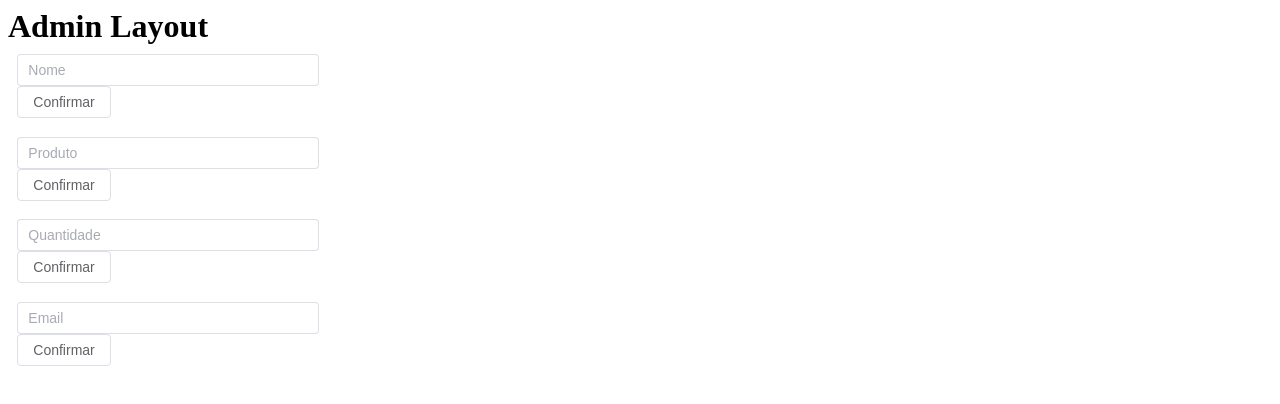
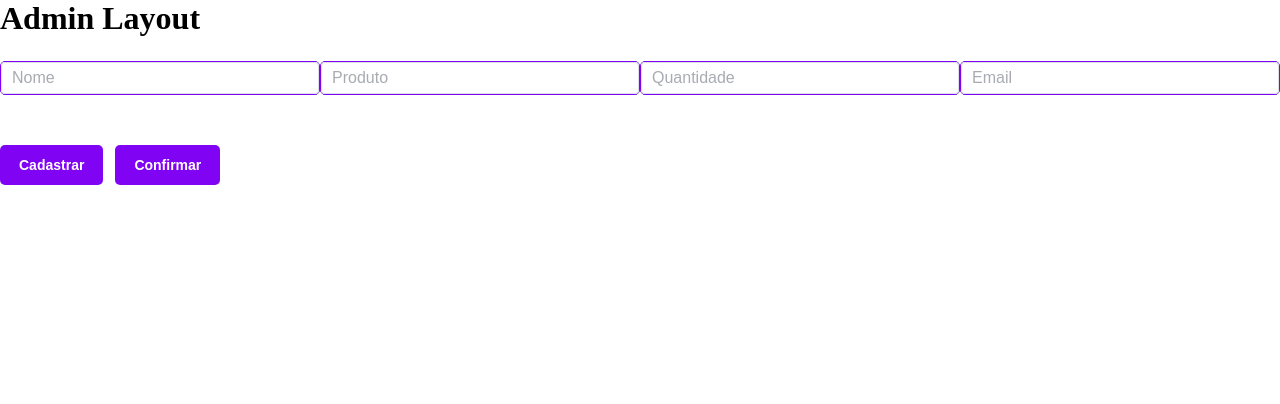
Before and after one commit to marcos-jesus/e-commerce-admin, a Vue app: page / in a window 1280 px wide. Shown: the top 404 px of the page. Built offline with nearby package versions, Linux system fonts and the light colour scheme.

Commit message:
add components global.

```diff
--- a/src/App.vue
+++ b/src/App.vue
@@ -4,5 +4,5 @@
 <script setup>
   import Admin from '@/layout/Admin.vue'
 </script>
-<style scoped>
+<style src="@/styles/globalStyles.css">
 </style>
--- /dev/null
+++ b/src/components/Button/Button.css
@@ -0,0 +1,25 @@
+.ElButton {
+  background-color: #8004f3;
+  color: white;
+  font-weight: bold;
+  margin-top: 2.5rem;
+  border-radius: 5px;
+  border: none;
+  cursor: pointer;
+}
+
+.el-button > span {
+  background: none;
+}
+
+.ElButton:hover {
+  background-color: black;
+  font-weight: bold;
+  color: white;
+}
+
+.ElButton:focus {
+  background-color: #fdd300;;
+  font-weight: bold;
+  color:black;
+}
--- /dev/null
+++ b/src/components/Button/Button.vue
@@ -0,0 +1,33 @@
+<template>
+
+  <ElButton
+    :size="button?.size"
+    class="ElButton"
+  >
+  {{ props.button?.name }}
+  </ElButton>
+
+</template>
+<script setup lang="ts">
+  import { defineProps, reactive } from 'vue'
+  import { ElButton } from 'element-plus';
+
+  interface ButtonProps {
+    name: String,
+    size: String,
+    backgroundColor: String,
+  }
+
+  const props = defineProps({
+    button: {
+      type: Object as () => ButtonProps,
+    }
+  })
+
+  const styles = reactive({
+    backgroundColor: '',
+  })
+
+
+</script>
+<style scoped src="./Button.css"></style>
--- a/src/components/Input/Input.css
+++ b/src/components/Input/Input.css
@@ -1,4 +1,15 @@
 .ElInput {
   width: 20rem;
-  padding: 0.582rem;
+  margin-bottom: 10px;
+  margin-top: 1.5rem;
+  border-radius: 5px;
+  border: 1px solid #8004f3;
+  color:white;
+  font-weight: 500;
+  font-size: 16px;
+  background-color:#29292e ;
 }
+
+.ElInput:hover {
+  border: 1px solid #fdd300;
+}
--- a/src/components/Input/Input.vue
+++ b/src/components/Input/Input.vue
@@ -1,18 +1,22 @@
 <template>
-  <div class="ElInput">
-    <ElInput :type="props.input?.type" :id="props.input?.id" :placeholder="input?.label_name" v-model="text"></ElInput>
-    <ElButton> Confirmar</ElButton>
-  </div>
+
+    <ElInput
+      class="ElInput"
+      :type="props.input?.type"
+      :id="props.input?.id"
+      :placeholder="input?.label_name"
+      v-model="text"
+    />
+
 </template>
 
 <script setup lang="ts">
+  import { ref } from 'vue';
   import { defineProps } from 'vue'
-  import { ref } from 'vue';
 
-  import { ElButton } from 'element-plus';
   import { ElInput } from 'element-plus';
 
-  interface Input {
+  interface InputProps {
     id: string,
     type: string,
     label_name: string,
@@ -21,13 +25,12 @@
 
   const props = defineProps({
     input: {
-      type: Object as () => Input,
+      type: Object as () => InputProps,
       require: true,
     }
   })
 
   const text = ref('')
-
 </script>
 
 <style scoped src="./Input.css"></style>
--- a/src/layout/Admin.vue
+++ b/src/layout/Admin.vue
@@ -4,11 +4,14 @@
   <Input :input="dataProduto"/>
   <Input :input="dataQuantidade"/>
   <Input :input="dataEmail"/>
+  <Button :button="dataButtonAdmin" />
+  <Button :button="dataButtonCliente" />
 </template>
 
 <script setup>
   import { reactive } from 'vue';
   import Input from '@/components/Input/Input.vue'
+  import Button from '@/components/Button/Button.vue'
 
   const dataName = reactive({
     id: 'name',
@@ -38,6 +41,17 @@
     label_text: ''
   })
 
+  const dataButtonAdmin = reactive({
+    size: 'large',
+    name: 'Cadastrar',
+    backgroundColor: ''
+  })
+
+  const dataButtonCliente = reactive({
+    size: 'large',
+    name: 'Confirmar'
+  })
+
 </script>
 
 <style scoped src="./Admin.css"></style>
--- /dev/null
+++ b/src/styles/globalStyles.css
@@ -0,0 +1,6 @@
+* {
+  padding: 0;
+  margin: 0;
+  box-sizing: 0;
+  /*background-color: #121214;*/
+}
```
